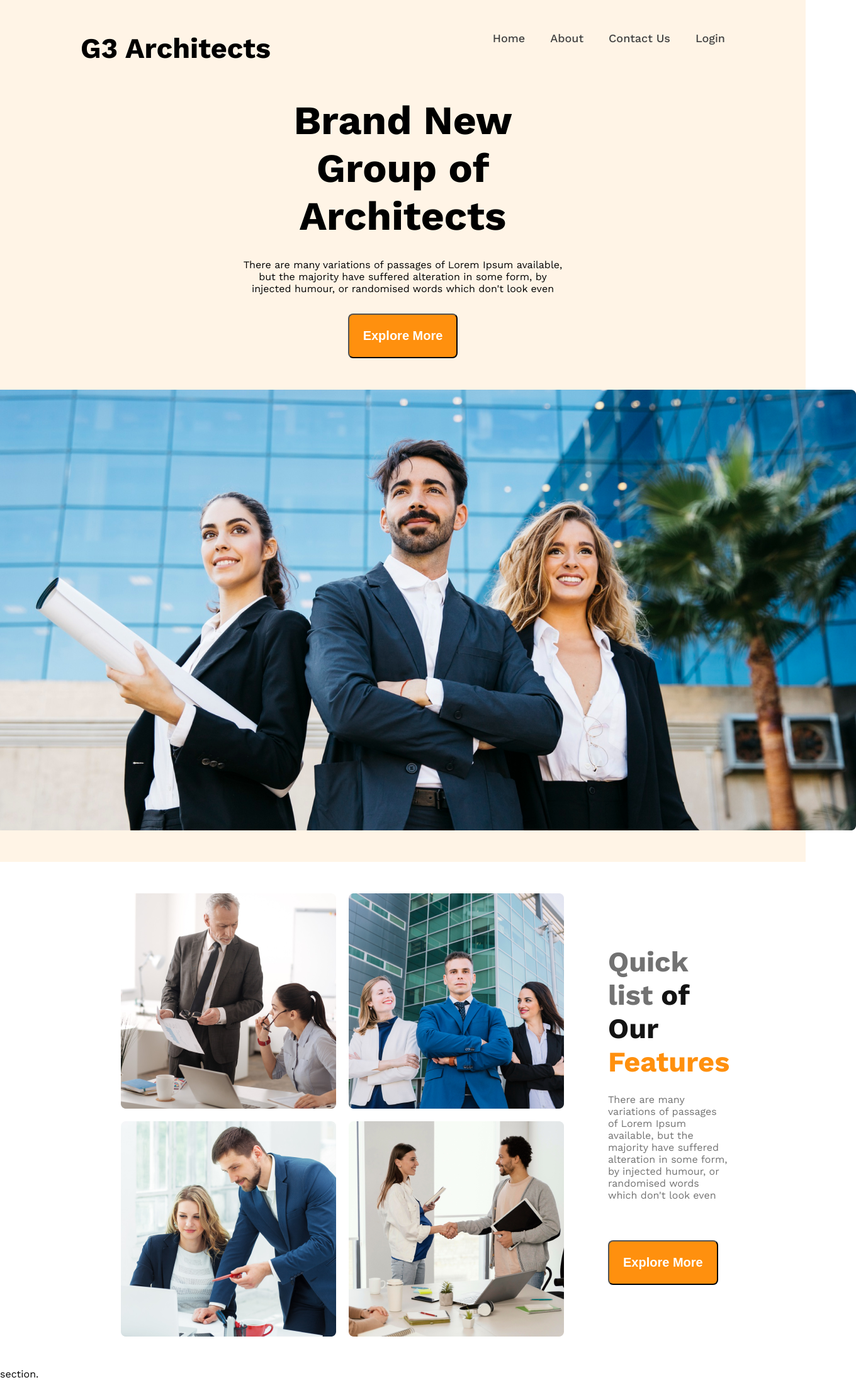
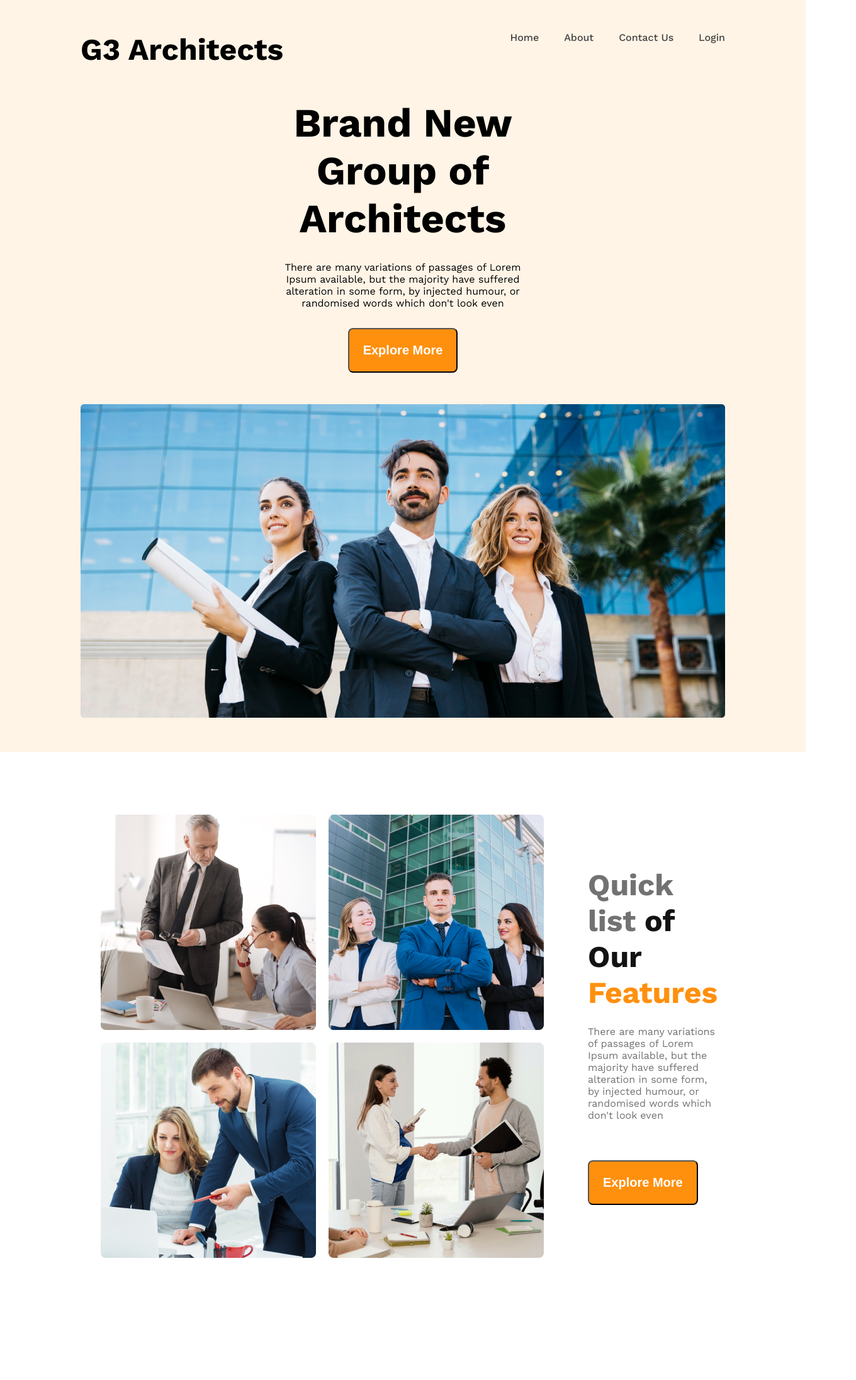
Before and after one commit to jahid-abir/g3-architecht, a plain HTML site: page index.html in a window 1280 px wide. Shown: the whole page at 63% size, 1360 px wide, since content can reach past the window. After the commit the page ends 2098 px from the top, so only its background shows below. Drawn offline with nearby package versions, Linux system fonts and the light colour scheme.

Commit message:
ordhek website

```diff
--- a/index.html
+++ b/index.html
@@ -18,15 +18,17 @@
             </div>
         </nav>
         <section class="content text-centre">
-            <h2>Brand New <br>
-                Group of Architects
-                </h2>
-                <p>There are many variations of passages of Lorem Ipsum available, but the majority have suffered alteration in some form, by injected humour, or randomised words which don't look even</p>
-                <button class="btn">Explore More</button>
+            <div class="banner-content">
+                <h2>Brand New <br>
+                    Group of Architects
+                    </h2>
+                    <p>There are many variations of passages of Lorem Ipsum available, but the majority have suffered alteration in some form, by injected humour, or randomised words which don't look even</p>
+                    <button class="btn">Explore More</button>
+            </div>
+                <img class="banner-img" src="images/banner.png" alt="">
             </section>
-            <div class="hero-img">
-                <img src="images/banner.png" alt="">
-            </div>
+
+
     </header>
     <main>
         <section class="feature">
@@ -42,7 +44,7 @@
                 <button class="btn">Explore More</button>
             </div>
         </section>
-        section.
+        <section></section>
     </main>
     <footer>
 
--- a/style/style.css
+++ b/style/style.css
@@ -28,15 +28,21 @@ body{
 .orange{
     color: #FF900E;
 }
-
+main{
+    width: 75%;
+    margin: 0 auto;
+}
+section{
+    margin-top: 100px;
+}
 /* navigation section */
 header{
     background-color: rgba(255, 144, 14, 0.1);
     width: 100%;
 }
-nav{
+nav {
     display: flex;
-    width: 80%;
+    max-width: 80%;
     justify-content: space-between;
     margin: 0 auto;
     padding: 50px;
@@ -46,7 +52,7 @@ nav li {
 }
 nav a{
     text-decoration: none;
-    font-size: 18px;
+    font-size: 1rem;
     font-weight: 500;
     color: #424242;
 }
@@ -55,31 +61,33 @@ nav a{
     gap: 40px;
 }
 nav h3{
-    font-size: 45px;
+    font-size:3rem;
     font-weight: 700;
 }
 /* content section */
+.content{
+    width: 80%;
+    margin: 0 auto;
+}
+
 h2{
-    font-size: 64px;
+    font-size:4rem;
 font-weight: 700;
 margin-bottom: 30px;
 }
-.content{
+.banner-content{
     width: 40%;
     margin: 0 auto;
 }
-.hero-img{
-    display: flex;
-    justify-content: center;
-    padding: 50px;
+.banner-img{
+   margin: 50px auto;
+   max-width: 100%;
 }
 /* feature section */
 .feature{
     display: flex;
-    width: 70%;
     gap: 70px;
     align-items: center;
-    margin: 50px auto;
 }
 .feature-img{
     display: grid;
@@ -87,7 +95,7 @@ margin-bottom: 30px;
     gap: 20px;
 }
 .feature-content h3{
-    font-size: 45px;
+    font-size: 3rem;
     font-weight: 700;
 }
 .feature-content p{
@@ -95,3 +103,22 @@ margin-bottom: 30px;
     margin-top: 24px;
     margin-bottom: 32px;
 }
+
+/* responsive */
+@media screen and (max-width : 576px) {
+    nav,.feature{
+        flex-direction: column;
+    }
+    .navbar, nav{
+        gap: 20px;
+    }
+    .banner-content{
+        width: 90%;
+    }
+    h2{
+        font-size: 2rem;
+    }
+    .feature-img{
+        grid-template-columns: repeat(1,1fr);
+    }
+}
```
